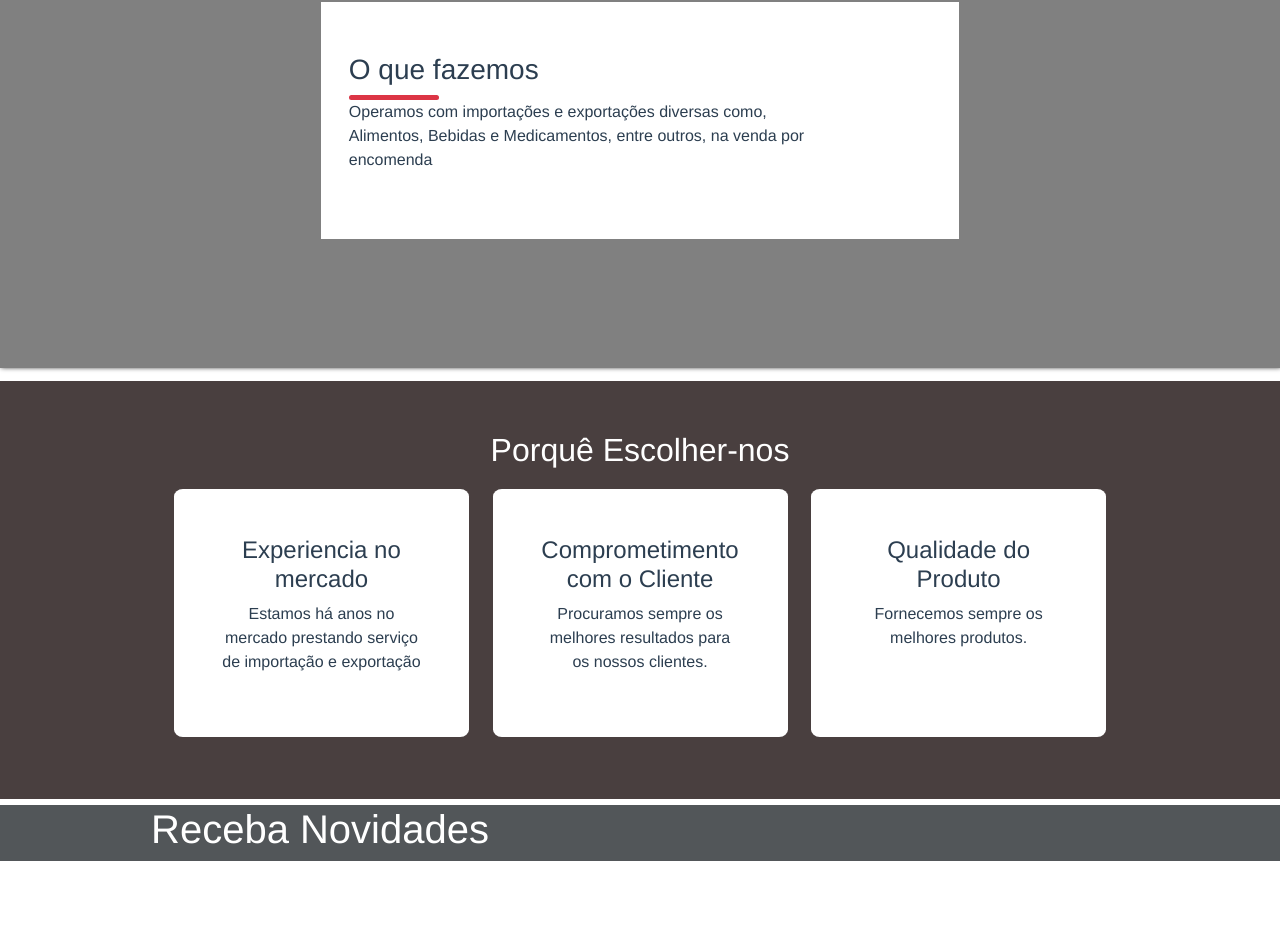
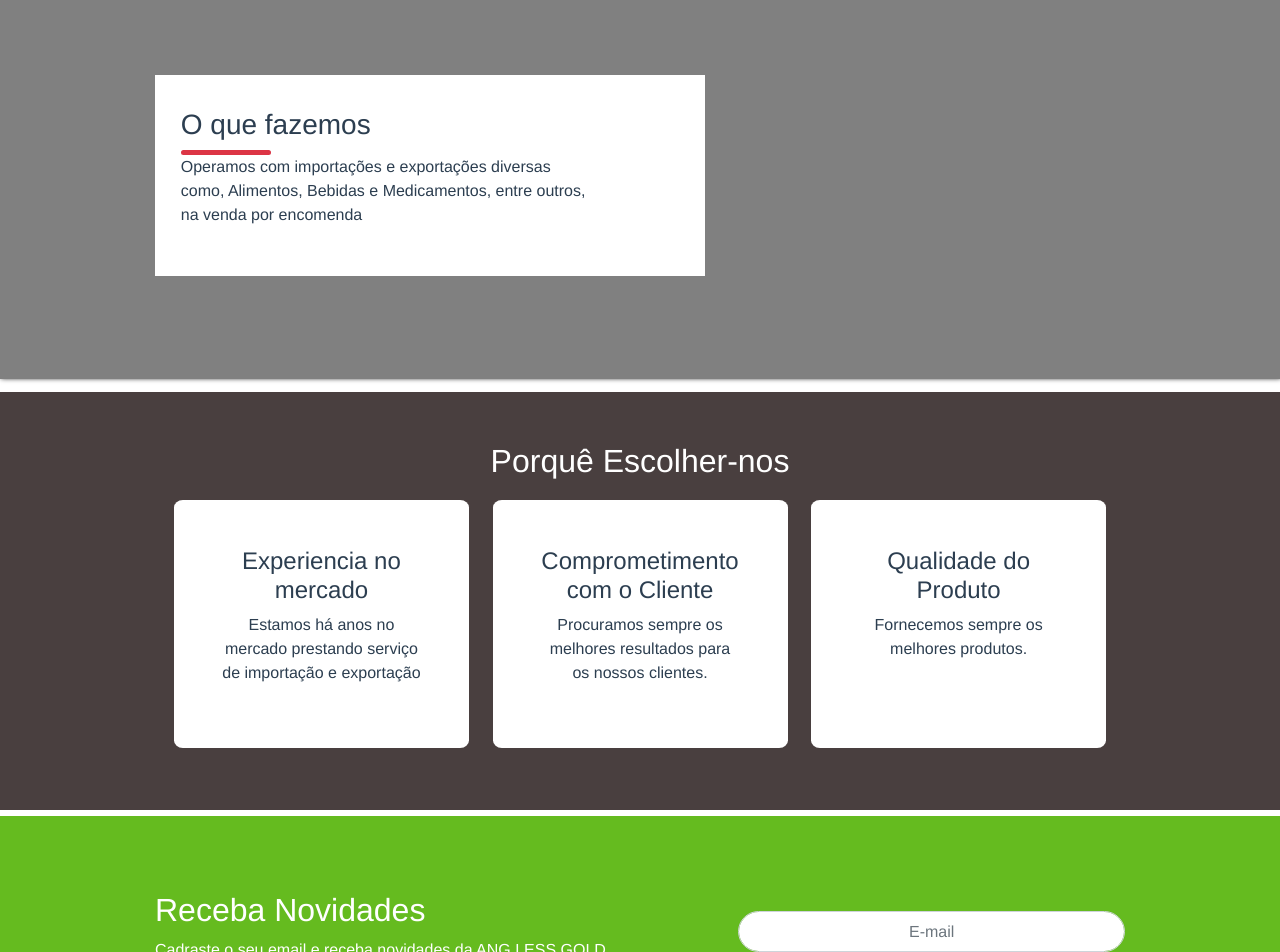
Before and after one commit to uByte2020/Ang-lessGold, a Vue app: page / in a window 1280 px wide. Shown: the part 853-1805 px from the top of the page. Before the commit the page ends 1714 px from the top, so only its background shows below. Built offline with nearby package versions, Linux system fonts and the light colour scheme.

Commit message:
Receba Novidades|Incompleto

```diff
--- a/src/views/Home.vue
+++ b/src/views/Home.vue
@@ -19,7 +19,7 @@
           </div>
         </div>
         <div class="col-12" id="BemVindo-LesGold">
-          <div class="row justify-content-md-center">
+          <div class="row">
             <div class="col-lg-4 col-xl-4 col-sm-12 col-md-4">
               <img src="@/assets/logo.png" alt="" class="fluid img" />
             </div>
@@ -54,7 +54,7 @@
         <div class="col-12" id="OQFazemosPrinc">
           <div class="row">
             <div class="col-lg-8 col-xl-6 col-sm-12 col-md-8 OQFazemos">
-              <div class="col-lg-4 col-xl-10 col-sm-12 col-md-6">
+              <div class="col-lg-9 col-xl-9 col-sm-12 col-md-9">
                 <h3>O que fazemos</h3>
                 <div class="progress">
                   <div
@@ -84,21 +84,21 @@
             >
               <h2>Porquê Escolher-nos</h2>
             </div>
-            <div class="col-lg-4 col-xl-3 col-sm-8 col-md-4 TextoEscolherNos">
+            <div class="col-lg-7 col-xl-3 col-sm-8 col-md-7 TextoEscolherNos">
               <h4>Experiencia no mercado</h4>
               <p>
                 Estamos há anos no mercado prestando serviço de importação e
                 exportação
               </p>
             </div>
-            <div class="col-lg-4 col-xl-3 col-sm-8 col-md-4 TextoEscolherNos">
+            <div class="col-lg-7 col-xl-3 col-sm-8 col-md-7 TextoEscolherNos">
               <h4>Comprometimento com o Cliente</h4>
               <p>
                 Procuramos sempre os melhores resultados para os nossos
                 clientes.
               </p>
             </div>
-            <div class="col-lg-4 col-xl-3 col-sm-8 col-md-4 TextoEscolherNos">
+            <div class="col-lg-7 col-xl-3 col-sm-8 col-md-7 TextoEscolherNos">
               <h4>Qualidade do Produto</h4>
               <p>Fornecemos sempre os melhores produtos.</p>
             </div>
@@ -129,13 +129,20 @@
           </div>
         </div> -->
         <div class="col-12" id="RecebaNovidades">
-          <div class="row justify-content-md-center">
-            <div class="col-6">
-              <h1>Receba Novidades</h1>
+          <div class="row justify-content-md-center RecebaNovidadesTexto">
+            <div class="col-lg-7 col-xl-7 col-sm-12 col-md-7">
+              <h2>Receba Novidades</h2>
+              <p>Cadraste o seu email e receba novidades da ANG LESS GOLD</p>
             </div>
-            <div class="col-6"></div>
+            <div class="col-lg-5 col-xl-5 col-sm-12 col-md-5" id="inputT">
+              <!-- <input type="text" class="form-control" placeholder="E-mail" />
+               <b-icon icon="exclamation-circle-fill" variant="dark"></b-icon> -->
+              <input type="text" class="form-control" placeholder="E-mail" />
+              <!-- <b-icon icon="arrow-right" variant="dark"></b-icon> -->
+            </div>
           </div>
         </div>
+        <footer></footer>
       </div>
     </div>
   </div>
@@ -161,7 +168,8 @@ export default {
 </script>
 
 <style scoped>
-#Home{}
+#Home {
+}
 .inicio {
   padding: 5% 0;
 }
@@ -183,6 +191,7 @@ export default {
 }
 #BemVindo-LesGold {
   margin: 1% auto;
+  padding: 5%;
 }
 .TextoBemVindo {
   text-align: left;
@@ -197,14 +206,16 @@ export default {
   background-color: gray;
   margin-bottom: 0.5%;
   box-shadow: 1px -1px 5px black;
+  padding: 8%;
 }
 .OQFazemos {
   height: 50%;
   text-align: left;
   border: 1px solid gray;
-  margin: 10% auto;
+  /* margin: 5% auto; */
+  margin-left: 6%;
   background-color: white;
-  padding: 4% 1%;
+  padding: 3% 1%;
 }
 #EscolherNosPrinc {
   background-color: rgb(73, 63, 63);
@@ -234,8 +245,23 @@ export default {
   border-left: 3px solid black !important;
   background-color: none !important;
 }
-#RecebaNovidades{
+#RecebaNovidades {
   color: #fff;
-  background-color: #525659;
+  background-color: #65bb1f;
+  text-align: center;
+}
+.RecebaNovidadesTexto {
+  padding: 6% 3% 4% 3% !important;
+  text-align: left !important;
+  margin: auto 7%;
+}
+input {
+  border-radius: 25px;
+  text-align: center;
+  font-size: 16px;
+  padding: 5%;
+}
+#inputT {
+  margin-top: 2% !important;
 }
 </style>
```
